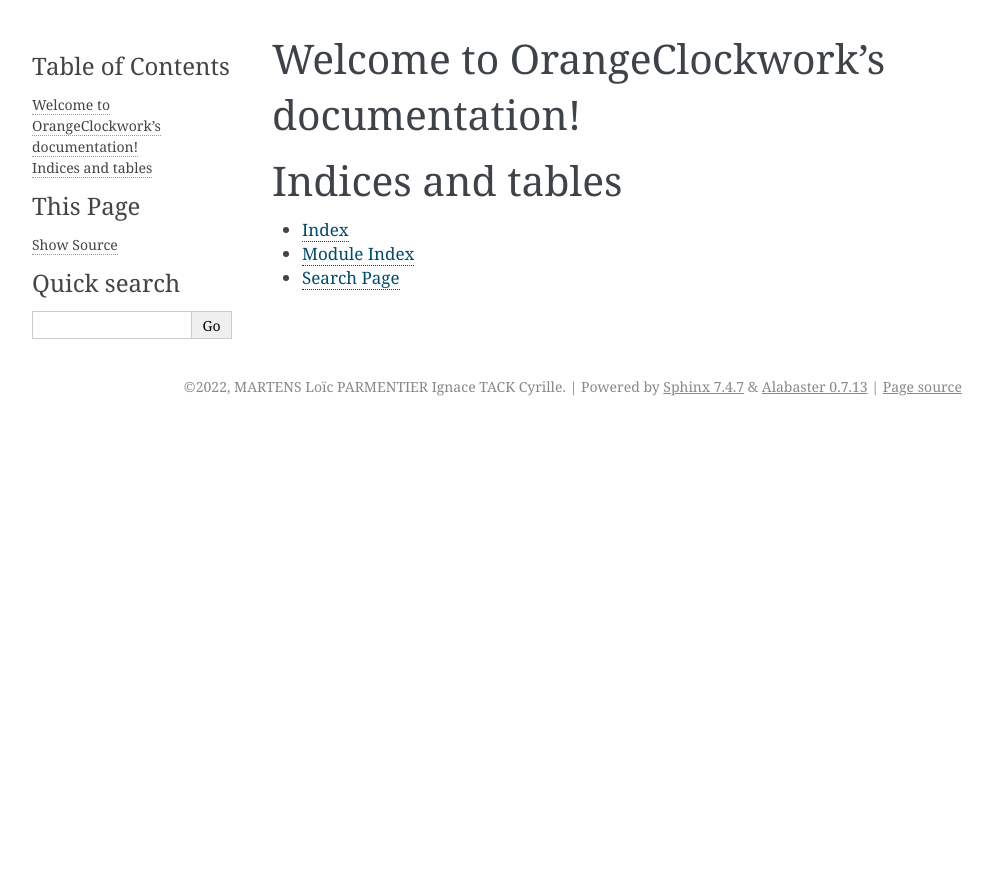
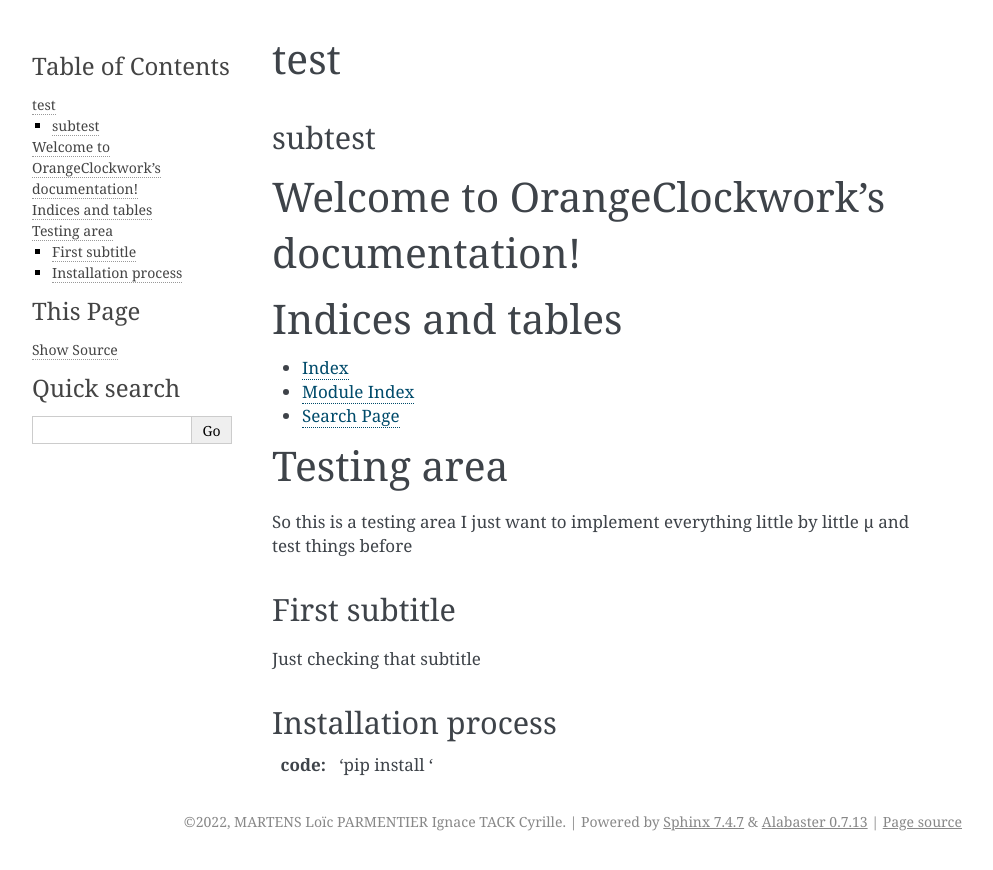
Before and after one commit to IgnaceMenace/Orange3-Clockwork, a Sphinx documentation site: the page built from docs/source/index.rst, in a window 1280 px wide. Shown: the top 870 px of the page, without its empty margins (148-1141 px from the left). Built offline with Sphinx 7.4.7, drawn with Linux system fonts in a browser that asks for light colours.

Commit message:
export db

```diff
--- a/docs/source/conf.py
+++ b/docs/source/conf.py
@@ -31,6 +31,12 @@
 # extensions coming with Sphinx (named 'sphinx.ext.*') or your custom
 # ones.
 extensions = [
+    'sphinx.ext.autodoc',
+    'sphinx.ext.napoleon',
+    'sphinx.ext.viewcode',
+    # autodoc grab documentation from inside modules
+    # napoleon for support of google docstring
+    # viewcode package the RST source with the generated docs
 ]
 
 # Add any paths that contain templates here, relative to this directory.
@@ -52,4 +58,4 @@
 # Add any paths that contain custom static files (such as style sheets) here,
 # relative to this directory. They are copied after the builtin static files,
 # so a file named "default.css" will overwrite the builtin "default.css".
-html_static_path = ['_static']
+#html_static_path = ['_static']
--- a/docs/source/index.rst
+++ b/docs/source/index.rst
@@ -2,6 +2,12 @@
    sphinx-quickstart on Thu Feb 17 10:03:11 2022.
    You can adapt this file completely to your liking, but it should at least
    contain the root `toctree` directive.
+
+test
+====
+subtest
+-------
+
 
 Welcome to OrangeClockwork's documentation!
 ===========================================
@@ -18,3 +24,19 @@
 * :ref:`genindex`
 * :ref:`modindex`
 * :ref:`search`
+
+Testing area
+============
+
+So this is a testing area I just want to implement everything little by little µ
+and test things before
+
+First subtitle
+--------------
+
+Just checking that subtitle
+
+Installation process
+--------------------
+
+:code: 'pip install '
```
